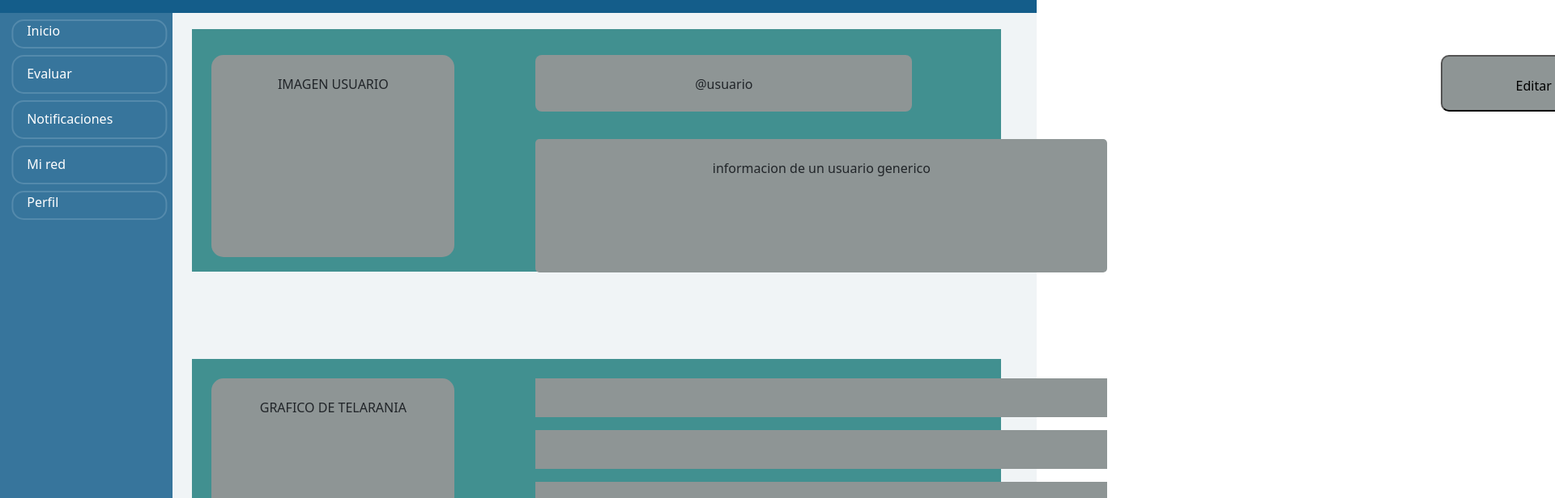
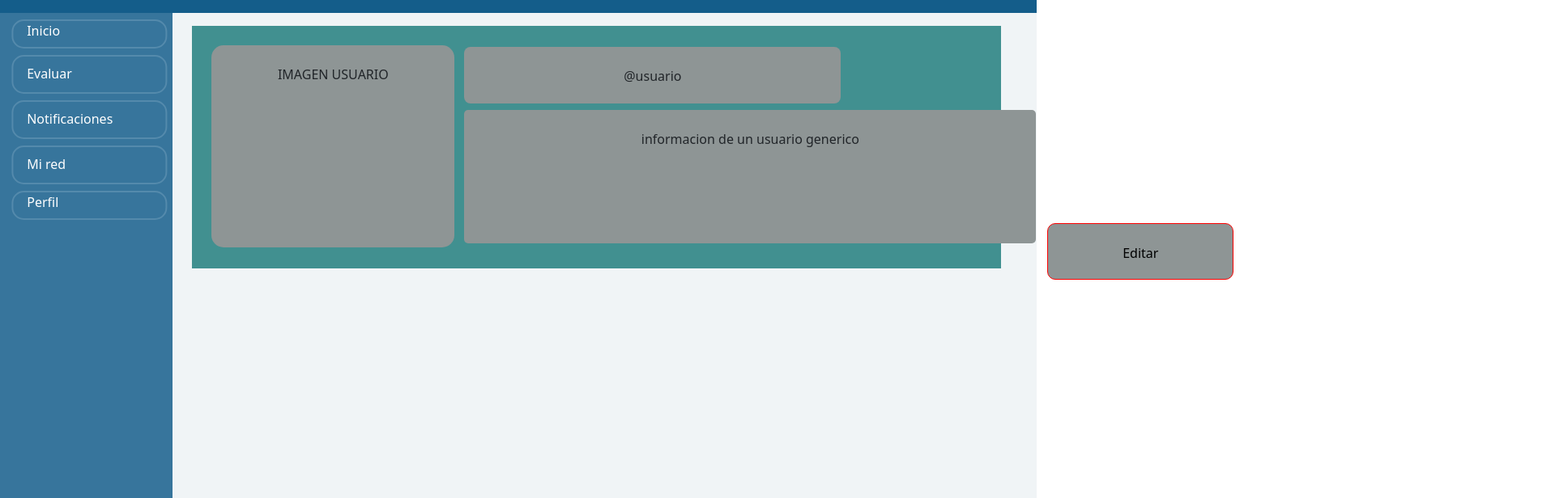
Before and after one commit to SoftTecky/website, a Vue app: page /profile in a window 1280 px wide. Shown: the part 80-696 px from the top of the page at 81% size, 1920 px wide, since content can reach past the window. Built offline with nearby package versions, Linux system fonts and the light colour scheme.

Commit message:
BRCM ProfileChequeo

```diff
--- a/src/views/ProfileView.vue
+++ b/src/views/ProfileView.vue
@@ -1,20 +1,25 @@
 <template>
     <div class="container">
         <div class="contentProfil">
-            <div class="Cuadrado-Principal"> </div>
+            <div class="Cuadrado-Principal">
                 <div class="Cuadro-foto"> IMAGEN USUARIO</div>
                 <div class="Cuadro-nombre">@usuario</div>
                 <div class="Cuadro-info"> informacion de un usuario generico</div>
                 <button class="Editar"> Editar </button>
             </div>
+
+
+        </div>
         <div class="conetntGraph">
-            <div class="Cuadro-inferior"></div>
+            <div class="Cuadro-inferior">
                 <div class="Cuadro-Grafico"> GRAFICO DE TELARANIA </div>
                 <div class="Primer-Cuadro"></div>
                 <div class="Segundo-Cuadro"></div>
                 <div class="Tercer-Cuadro"></div>
                 <div class="Cuarto-Cuadro"></div>
                 <div class="Quinto-Cuadro"></div>
+            </div>
+
         </div>
     </div>
 
@@ -41,7 +46,7 @@ export default {
     width: 78vw;
     height: 300px;
     background-color: hsl(180, 38%, 41%);
-    position: absolute;
+    position: relative;
     padding: 3vh;
     margin: 2vh 0 0 2vh;
 }
@@ -50,9 +55,9 @@ export default {
     width: 300px;
     height: 250px;
     background-color: hsl(180, 3%, 57%);
-    position: absolute;
+    position: relative;
     padding: 3vh;
-    margin: 6vh 0 0 5vh;
+    margin: 0vh 0 0 0vh;
     border-radius: 15px;
 }
 
@@ -60,9 +65,9 @@ export default {
     width: 465px;
     height: 70px;
     background-color: hsl(180, 3%, 57%);
-    position: absolute;
+    position: relative;
     padding: 3vh;
-    margin: 6vh 0 0 55vh;
+    margin: -31vh 0 0 39vh;
     border-radius: 8px;
 }
 
@@ -70,9 +75,9 @@ export default {
     width: 230px;
     height: 70px;
     background-color: hsl(180, 3%, 57%);
-    position: absolute;
+    border: 1px solid red;
     padding: 3vh;
-    margin: 6vh 0 0 131vh;
+    margin: -50vh 0 0 129vh;
     border-radius: 10px;
 }
 
@@ -80,9 +85,9 @@ export default {
     width: 706px;
     height: 165px;
     background-color: hsl(180, 3%, 57%);
-    position: absolute;
+    position: relative;
     padding: 3vh;
-    margin: 19vh 0 0 55vh;
+    margin: 1vh 0 0 39vh;
     border-radius: 5px;
 }
 
@@ -90,7 +95,7 @@ export default {
     width: 78vw;
     height: 274px;
     background-color: hsl(180, 38%, 41%);
-    position: absolute;
+    position: relative;
     padding: 3vh;
     margin: 53vh 0 0 2vh;
 }
@@ -99,7 +104,7 @@ export default {
     width: 300px;
     height: 238px;
     background-color: hsl(180, 3%, 57%);
-    position: absolute;
+    position: relative;
     padding: 3vh;
     margin: 56vh 0 0 5vh;
     border-radius: 15px;
@@ -113,7 +118,7 @@ export default {
     width: 706px;
     height: 37px;
     background-color: hsl(180, 3%, 57%);
-    position: absolute;
+    position: relative;
     margin-left: 55vh;
 }
 .Primer-Cuadro {
```
Lines whose indentation alone changed are shown as unchanged.
